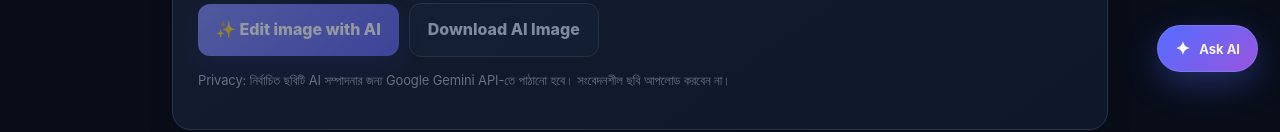
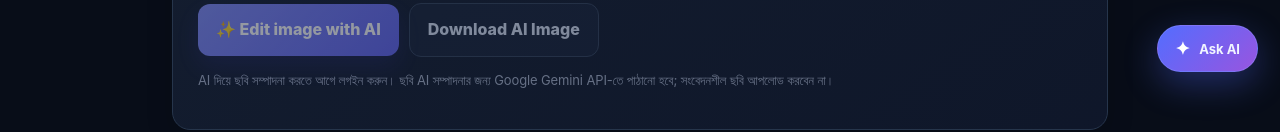
Before and after one commit to Afifarman/QuickToolBox, a Next.js app: page /ai-photo-editor in a window 1280 px wide. Shown: the part 706-838 px from the top of the page. Built offline with nearby package versions, Linux system fonts and the light colour scheme.

Commit message:
QA: fix AI Assistant label and Photo Editor login guidance (#130)
* fix(ai): remove preview label from public assistant

* fix(photo-editor): explain login requirement and handle unauthorized

```diff
--- a/app/ai-photo-editor/page.js
+++ b/app/ai-photo-editor/page.js
@@ -72,6 +72,7 @@ export default function AIPhotoEditor() {
         body: JSON.stringify({ image, mimeType: file.type, prompt: prompt.trim() }),
       });
       const data = await response.json().catch(() => ({}));
+      if (response.status === 401) throw new Error('AI দিয়ে ছবি সম্পাদনা করতে আগে লগইন করুন। লগইন করে আবার চেষ্টা করুন।');
       if (!response.ok || !data.image || !data.mimeType) throw new Error(data.error || 'AI সম্পাদিত ছবি ফেরত দেয়নি।');
       setEditedSrc(`data:${data.mimeType};base64,${data.image}`);
       setNotice(`AI দিয়ে ছবি সম্পাদিত হয়েছে • ${data.model || 'Gemini'}`);
@@ -106,7 +107,7 @@ export default function AIPhotoEditor() {
         </div>
         {notice && <p role="status" style={{color:'#067647',whiteSpace:'pre-wrap'}}>{notice}</p>}
         {error && <p role="alert" style={{color:'#b42318',whiteSpace:'pre-wrap'}}>{error}</p>}
-        <p style={{color:'#667085',fontSize:13}}>Privacy: নির্বাচিত ছবিটি AI সম্পাদনার জন্য Google Gemini API-তে পাঠানো হবে। সংবেদনশীল ছবি আপলোড করবেন না।</p>
+        <p style={{color:'#667085',fontSize:13}}>AI দিয়ে ছবি সম্পাদনা করতে আগে <Link href="/login">লগইন করুন</Link>। ছবি AI সম্পাদনার জন্য Google Gemini API-তে পাঠানো হবে; সংবেদনশীল ছবি আপলোড করবেন না।</p>
       </section>
       {src && <section className="result">
         <h2>Original / local adjustments</h2>
--- a/app/ai/page.js
+++ b/app/ai/page.js
@@ -124,7 +124,7 @@ export default function AIPage() {
         <div className="qtb-ai-sidebar-bottom"><div className="qtb-ai-profile"><span>✦</span><div><b>QuickToolBox AI</b><small>Free-first models</small></div></div><Link href="/">← Back to tools</Link></div>
       </aside>
       <main className="qtb-ai-main">
-        <header className="qtb-ai-topbar"><div><span className="qtb-ai-status-dot" /> QuickToolBox AI <small>Preview</small></div><div style={{display:"flex",gap:16,alignItems:"center"}}><Link href="/ai/local" style={{color:"#a5b4fc",fontWeight:800}}>Free Local AI ↗</Link><Link href="/">Explore tools ↗</Link></div></header>
+        <header className="qtb-ai-topbar"><div><span className="qtb-ai-status-dot" /> QuickToolBox AI</div><div style={{display:"flex",gap:16,alignItems:"center"}}><Link href="/ai/local" style={{color:"#a5b4fc",fontWeight:800}}>Free Local AI ↗</Link><Link href="/">Explore tools ↗</Link></div></header>
         <section className={messages.length ? 'qtb-ai-chat has-messages' : 'qtb-ai-chat'}>
           {messages.length === 0 ? <div className="qtb-ai-welcome">
             <div className="qtb-ai-orb"><span>✦</span></div><div className="qtb-ai-kicker">YOUR EVERYDAY AI PARTNER</div>
```
